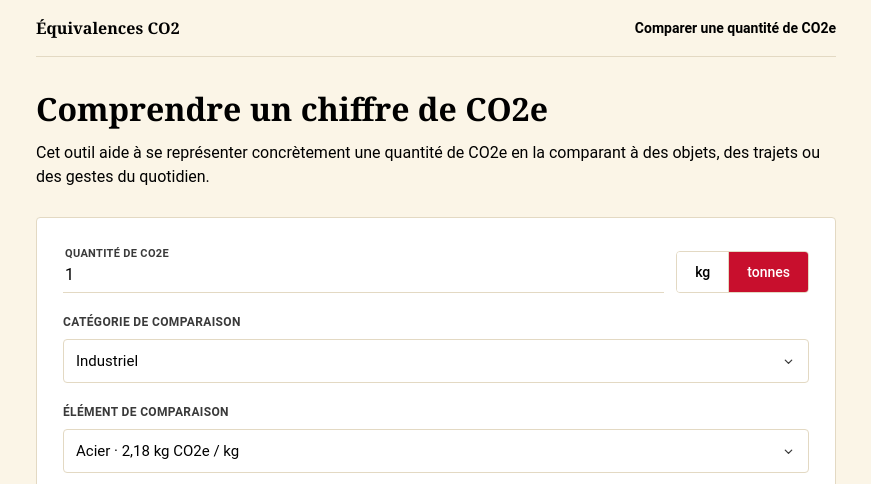
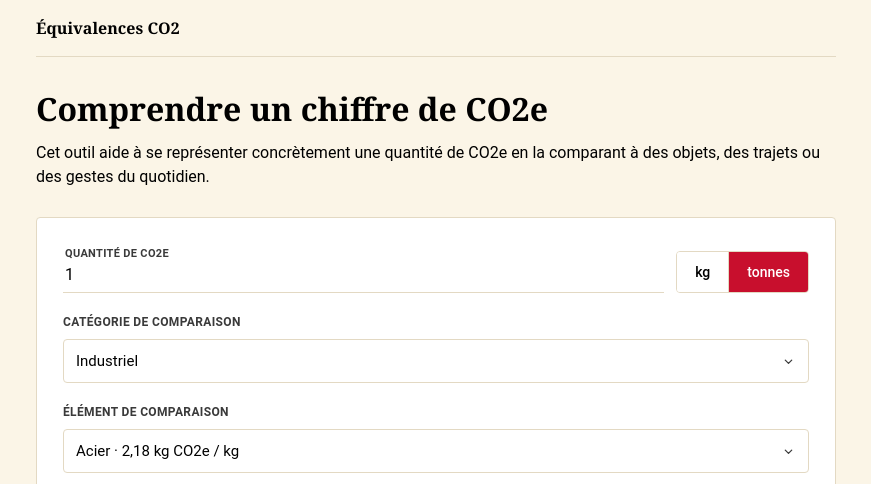
Before and after one commit to gueneau/equivalences-co2, a plain HTML site: page index.html in a window 1280 px wide. Shown: the top 484 px of the page, without its empty margins (204-1075 px from the left). Drawn offline with Linux system fonts and the light colour scheme.

Commit message:
Retire le sous-titre du header (repetait "quantite de CO2e" deja present dans le H1 et le paragraphe d'intro juste en dessous).
Co-Authored-By: Claude Sonnet 5 <noreply@anthropic.com>

```diff
--- a/index.html
+++ b/index.html
@@ -25,7 +25,6 @@ a{color:var(--gsf-rouge);}
 .app-header{display:flex;align-items:center;gap:16px;padding:16px 0;border-bottom:1px solid var(--gsf-gris-clair);}
 .app-header img{height:22px;display:block;opacity:.85;}
 .app-header .app-title{font-family:var(--gsf-font-titre);font-size:16px;font-weight:600;}
-.app-header .subtitle{font-size:14px;font-weight:600;color:var(--gsf-noir);margin-left:auto;padding-left:20px;}
 
 .intro{padding:28px 0 8px;}
 
@@ -101,7 +100,6 @@ a{color:var(--gsf-rouge);}
 <div class="app-shell">
   <header class="app-header">
     <span class="app-title">Équivalences CO2</span>
-    <span class="subtitle">Comparer une quantité de CO2e</span>
   </header>
 
   <div class="intro">
```
